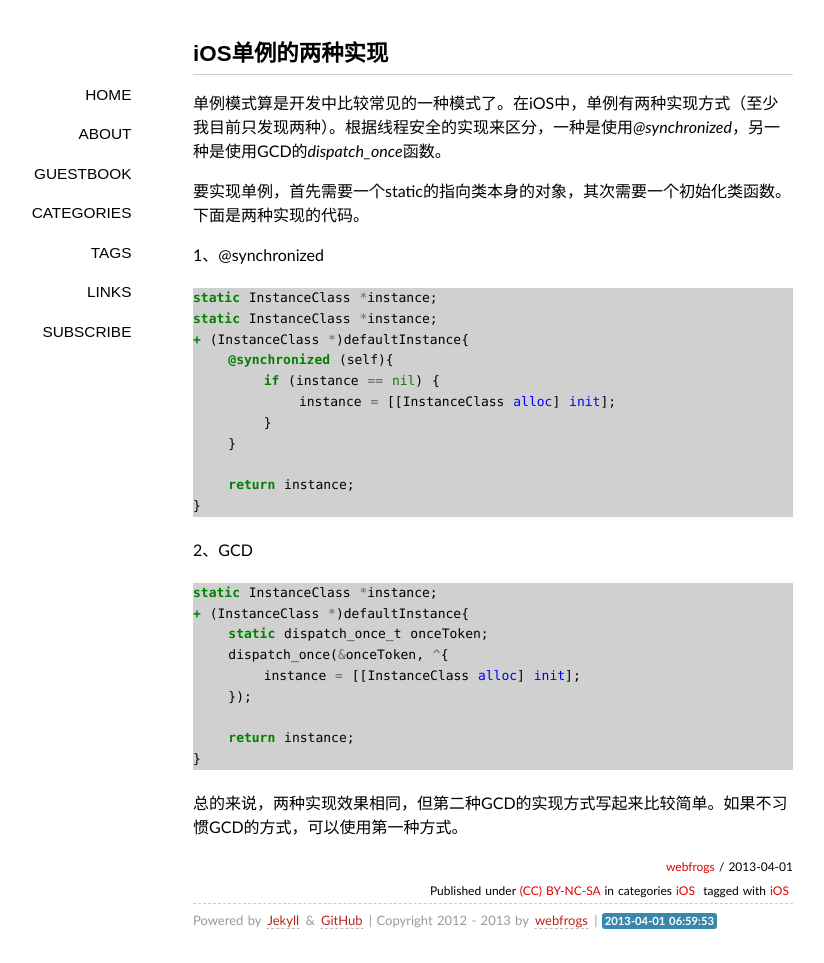
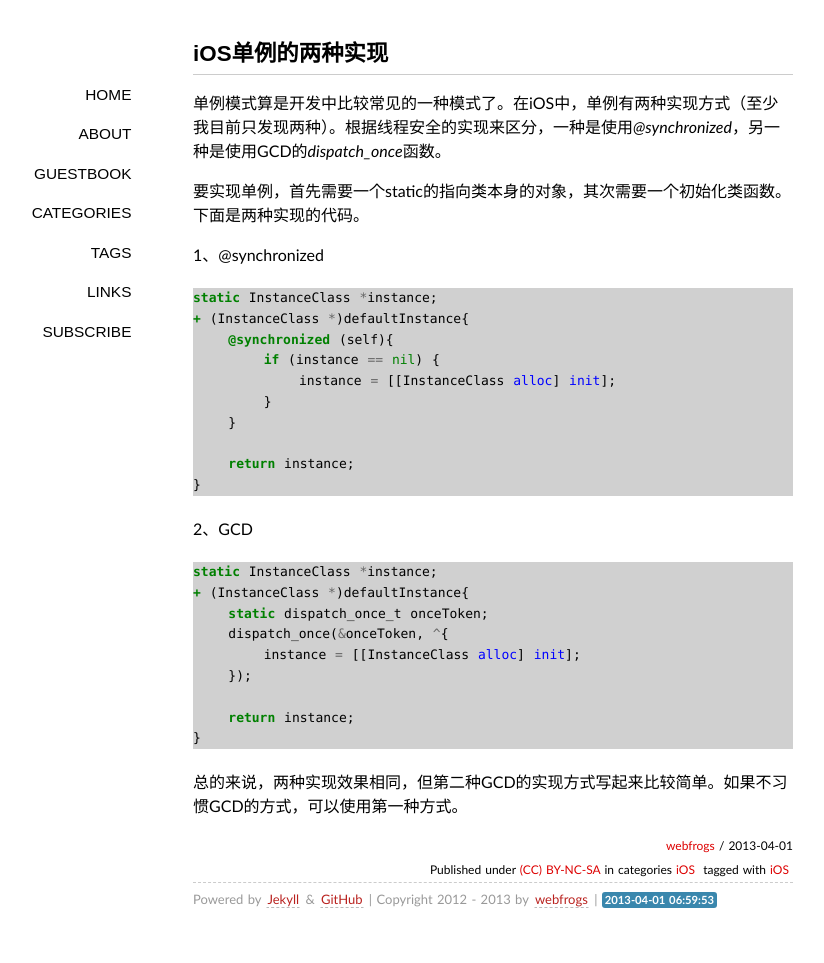
Before and after one commit to webfrogs/webfrogs.github.com, a Jekyll site: the page built from _posts/2013-04-01-ios-singleton.md, in a window 1280 px wide. Shown: the whole page, without its empty margins (147-971 px from the left). Built offline with Jekyll 4.4.1, drawn with Linux system fonts in a browser that asks for light colours; some web fonts are replaced; Markdown is read by kramdown in place of the engine named in the settings; comment, search, counter and statistics services are not loaded; after the commit the page ends 942 px from its top, so only the background shows below that.

Commit message:
modified post

```diff
--- a/_posts/2013-04-01-ios-singleton.md
+++ b/_posts/2013-04-01-ios-singleton.md
@@ -16,8 +16,6 @@ tags:
 1、@synchronized
 
 {% highlight objc %}
-
-static InstanceClass *instance;
 static InstanceClass *instance;
 + (InstanceClass *)defaultInstance{
     @synchronized (self){
```
